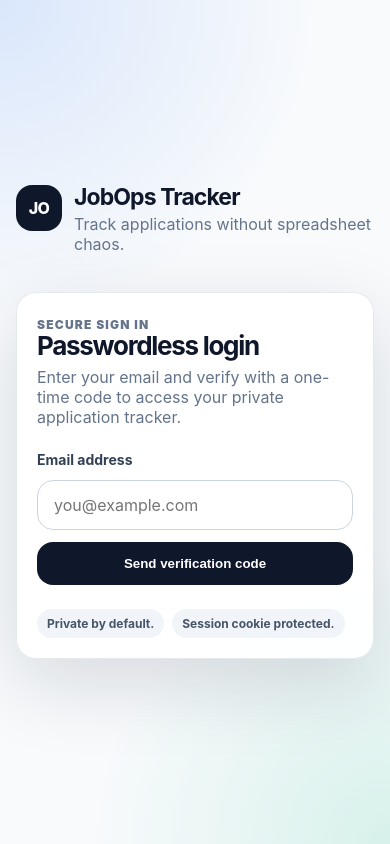
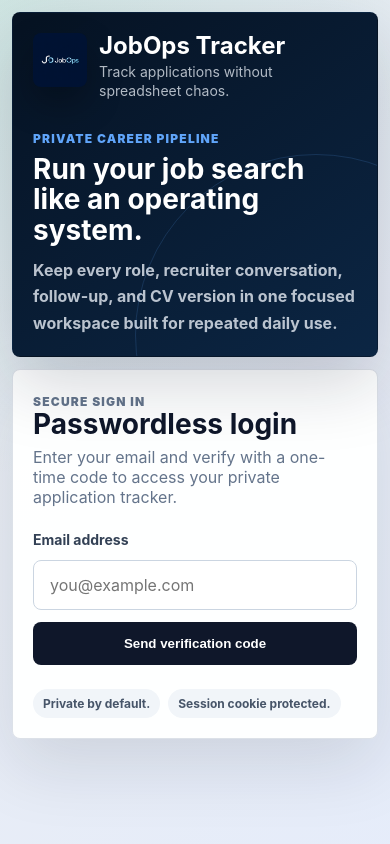
Before and after one commit to KrishnaTejaCheruku/jobops-tracker, a React (Vite) app in the folder apps/frontend/: page / in a window 390 px wide. Built offline with nearby package versions, Linux system fonts and the light colour scheme; no server answers.

Commit message:
feat: refresh branded frontend experience (#9)

```diff
--- a/apps/frontend/src/components/AuthGate.css
+++ b/apps/frontend/src/components/AuthGate.css
@@ -2,45 +2,63 @@
   min-height: 100vh;
   display: grid;
   place-items: center;
-  padding: 32px;
+  overflow-x: hidden;
+  padding: 30px;
   background:
-    radial-gradient(circle at top left, rgba(59, 130, 246, 0.16), transparent 34%),
-    radial-gradient(circle at bottom right, rgba(16, 185, 129, 0.14), transparent 32%),
-    #f8fafc;
+    linear-gradient(135deg, rgba(14, 30, 54, 0.05), rgba(37, 99, 235, 0.08)),
+    radial-gradient(circle at top left, rgba(16, 185, 129, 0.12), transparent 30rem),
+    #f6f8fb;
   color: #0f172a;
 }
 
 .auth-layout {
-  width: min(100%, 980px);
+  width: min(100%, 1040px);
+  min-height: 620px;
   display: grid;
-  grid-template-columns: minmax(0, 1.15fr) minmax(360px, 460px);
-  gap: 28px;
+  grid-template-columns: minmax(0, 1.12fr) minmax(340px, 420px);
+  gap: 18px;
   align-items: stretch;
 }
 
 .auth-product {
+  position: relative;
+  overflow: hidden;
   min-width: 0;
   display: flex;
   flex-direction: column;
   justify-content: space-between;
-  gap: 26px;
-  padding: 34px;
-  border: 1px solid rgba(148, 163, 184, 0.24);
-  border-radius: 28px;
-  background: rgba(255, 255, 255, 0.7);
-  box-shadow: 0 24px 80px rgba(15, 23, 42, 0.1);
-  backdrop-filter: blur(14px);
+  gap: 30px;
+  padding: 38px;
+  border: 1px solid rgba(15, 23, 42, 0.06);
+  border-radius: 8px;
+  background:
+    linear-gradient(145deg, rgba(6, 18, 34, 0.96), rgba(12, 39, 70, 0.94)),
+    #081526;
+  box-shadow: 0 26px 70px rgba(15, 23, 42, 0.18);
+  color: white;
+}
+
+.auth-product::after {
+  content: "";
+  position: absolute;
+  right: -120px;
+  bottom: -160px;
+  width: 360px;
+  height: 360px;
+  border: 1px solid rgba(96, 165, 250, 0.16);
+  border-radius: 999px;
 }
 
 .auth-card {
   width: min(100%, 460px);
   box-sizing: border-box;
-  background: rgba(255, 255, 255, 0.92);
-  border: 1px solid rgba(148, 163, 184, 0.24);
-  border-radius: 28px;
-  padding: 32px;
-  box-shadow: 0 24px 80px rgba(15, 23, 42, 0.14);
-  backdrop-filter: blur(14px);
+  align-self: center;
+  justify-self: center;
+  background: rgba(255, 255, 255, 0.96);
+  border: 1px solid rgba(148, 163, 184, 0.32);
+  border-radius: 8px;
+  padding: 34px;
+  box-shadow: 0 26px 70px rgba(15, 23, 42, 0.12);
 }
 
 .auth-card-compact {
@@ -52,32 +70,30 @@
 .auth-brand {
   display: flex;
   align-items: center;
-  gap: 14px;
-  margin-bottom: 28px;
+  gap: 16px;
   min-width: 0;
 }
 
-.auth-brand > div:not(.auth-logo) {
+.auth-brand > div {
   min-width: 0;
 }
 
-.auth-logo {
-  width: 48px;
-  height: 48px;
-  border-radius: 16px;
-  display: grid;
-  place-items: center;
-  background: #0f172a;
-  color: white;
-  font-weight: 800;
-  letter-spacing: -0.04em;
+.auth-logo-image {
+  width: 74px;
+  height: 74px;
+  flex: 0 0 auto;
+  border-radius: 8px;
+  object-fit: contain;
+  background: #071322;
+  box-shadow: 0 16px 34px rgba(0, 0, 0, 0.28);
 }
 
 .auth-brand h1 {
   margin: 0;
+  color: white;
   font-size: 24px;
   line-height: 1.1;
-  letter-spacing: -0.04em;
+  letter-spacing: 0;
   overflow-wrap: anywhere;
 }
 
@@ -88,6 +104,10 @@
   margin: 4px 0 0;
   color: #64748b;
   overflow-wrap: anywhere;
+}
+
+.auth-brand p {
+  color: rgba(226, 232, 240, 0.78);
 }
 
 .auth-copy {
@@ -104,147 +124,104 @@
   text-transform: uppercase;
 }
 
+.auth-product .auth-kicker {
+  color: #60a5fa;
+}
+
 .auth-copy h2 {
   margin: 0 0 8px;
-  font-size: 30px;
+  font-size: 32px;
   line-height: 1.05;
-  letter-spacing: -0.05em;
+  letter-spacing: 0;
   overflow-wrap: anywhere;
 }
 
 .auth-product-copy {
-  max-width: 560px;
+  max-width: 680px;
   min-width: 0;
 }
 
 .auth-product-copy h2 {
+  max-width: 680px;
   margin: 0 0 12px;
-  font-size: 42px;
-  line-height: 1;
-  letter-spacing: -0.045em;
+  color: white;
+  font-size: clamp(38px, 4.6vw, 58px);
+  line-height: 0.98;
+  letter-spacing: 0;
   overflow-wrap: anywhere;
 }
 
 .auth-product-copy p:last-child {
+  max-width: 640px;
   margin: 0;
-  color: #475569;
+  color: rgba(226, 232, 240, 0.82);
   font-size: 16px;
   font-weight: 650;
   line-height: 1.65;
   overflow-wrap: anywhere;
 }
 
-.auth-preview {
+.auth-workflow {
+  position: relative;
+  z-index: 1;
   display: grid;
-  gap: 16px;
-  padding: 18px;
-  border: 1px solid rgba(203, 213, 225, 0.82);
-  border-radius: 22px;
-  background: rgba(248, 250, 252, 0.86);
-}
-
-.auth-preview-header,
-.auth-preview-list div,
-.auth-trust-row {
-  display: flex;
-  align-items: center;
-  justify-content: space-between;
+  grid-template-columns: repeat(3, minmax(0, 1fr));
   gap: 12px;
 }
 
-.auth-preview-header span,
-.auth-preview-grid span {
-  color: #64748b;
-  font-size: 12px;
-  font-weight: 900;
-  letter-spacing: 0.06em;
-  text-transform: uppercase;
+.auth-workflow-item {
+  min-width: 0;
+  display: flex;
+  align-items: flex-start;
+  gap: 12px;
+  padding: 16px;
+  border: 1px solid rgba(148, 163, 184, 0.18);
+  border-radius: 8px;
+  background: rgba(255, 255, 255, 0.06);
 }
 
-.auth-preview-header strong {
-  color: #0f172a;
-  font-size: 13px;
+.auth-workflow-item > span {
+  width: 30px;
+  height: 30px;
+  flex: 0 0 auto;
+  display: grid;
+  place-items: center;
+  border-radius: 999px;
+  background: rgba(96, 165, 250, 0.18);
+  color: #bfdbfe;
+  font-size: 11px;
+  font-weight: 950;
 }
 
-.auth-preview-grid {
-  display: grid;
-  grid-template-columns: repeat(3, 1fr);
-  gap: 10px;
+.auth-workflow-item strong {
+  display: block;
+  color: white;
+  font-size: 14px;
+  line-height: 1.25;
 }
 
-.auth-preview-grid div {
-  min-width: 0;
-  padding: 14px;
-  border: 1px solid #e2e8f0;
-  border-radius: 16px;
-  background: white;
-}
-
-.auth-preview-grid strong {
-  display: block;
-  margin-top: 6px;
-  font-size: 28px;
-  line-height: 1;
-  letter-spacing: -0.04em;
-}
-
-.auth-preview-list {
-  display: grid;
-  gap: 10px;
-}
-
-.auth-preview-list div {
-  justify-content: flex-start;
-  min-width: 0;
-  padding: 10px 12px;
-  border-radius: 14px;
-  background: white;
-}
-
-.auth-preview-list p {
-  flex: 1;
-  min-width: 0;
-  margin: 0;
-  color: #334155;
-  font-size: 14px;
-  font-weight: 750;
+.auth-workflow-item p {
+  margin: 5px 0 0;
+  color: rgba(226, 232, 240, 0.72);
+  font-size: 13px;
+  font-weight: 650;
+  line-height: 1.45;
   overflow-wrap: anywhere;
 }
 
-.auth-preview-list strong {
-  color: #475569;
-  font-size: 12px;
-  white-space: nowrap;
-}
-
-.auth-dot {
-  width: 9px;
-  height: 9px;
-  flex: 0 0 auto;
-  border-radius: 999px;
-}
-
-.auth-dot-blue {
-  background: #2563eb;
-}
-
-.auth-dot-green {
-  background: #16a34a;
-}
-
-.auth-dot-amber {
-  background: #d97706;
-}
-
 .auth-trust-row {
-  justify-content: flex-start;
+  position: relative;
+  z-index: 1;
+  display: flex;
   flex-wrap: wrap;
+  gap: 8px;
+  align-items: center;
 }
 
 .auth-trust-row span {
   border-radius: 999px;
-  background: #eef2ff;
-  color: #3730a3;
+  background: rgba(255, 255, 255, 0.1);
+  color: #dbeafe;
   padding: 8px 11px;
   font-size: 12px;
   font-weight: 850;
@@ -265,7 +242,7 @@
   width: 100%;
   box-sizing: border-box;
   border: 1px solid #cbd5e1;
-  border-radius: 16px;
+  border-radius: 8px;
   padding: 14px 16px;
   font-size: 16px;
   outline: none;
@@ -281,7 +258,7 @@
 .auth-form button,
 .auth-logout-button {
   border: none;
-  border-radius: 16px;
+  border-radius: 8px;
   padding: 14px 16px;
   font-weight: 800;
   cursor: pointer;
@@ -330,7 +307,7 @@
 .auth-error,
 .auth-debug {
   margin-top: 16px;
-  border-radius: 16px;
+  border-radius: 8px;
   padding: 12px 14px;
   font-size: 14px;
 }
@@ -440,34 +417,48 @@
   border-radius: 999px;
 }
 
+@media (max-width: 980px) {
+  .auth-layout {
+    width: min(100%, 366px);
+    min-height: auto;
+    grid-template-columns: 1fr;
+  }
+
+  .auth-product {
+    padding: 26px;
+  }
+
+  .auth-workflow {
+    display: none;
+  }
+
+  .auth-product-copy h2 {
+    font-size: 32px;
+    line-height: 1.05;
+  }
+}
+
 @media (max-width: 640px) {
   .auth-page {
-    padding: 16px;
-    justify-items: start;
+    align-items: start;
+    justify-items: center;
+    overflow-x: hidden;
+    padding: 12px;
   }
 
   .auth-layout {
-    width: calc(100vw - 32px);
-    max-width: 360px;
-    min-width: 0;
-    grid-template-columns: 1fr;
-    gap: 14px;
+    width: 100%;
+    max-width: calc(100vw - 24px);
+    gap: 12px;
   }
 
-  .auth-product {
-    display: block;
-    padding: 0;
-    border: 0;
-    border-radius: 0;
-    background: transparent;
-    box-shadow: none;
-    backdrop-filter: none;
-  }
-
-  .auth-product-copy,
-  .auth-preview,
-  .auth-trust-row {
-    display: none;
+  .auth-product,
+  .auth-card {
+    width: 100%;
+    max-width: 100%;
+    box-sizing: border-box;
+    border-radius: 8px;
+    padding: 20px;
   }
 
   .auth-card {
@@ -475,34 +466,35 @@
     max-width: none;
     min-width: 0;
     overflow: hidden;
-    padding: 20px;
-    border-radius: 20px;
   }
 
   .auth-brand {
     align-items: flex-start;
     gap: 12px;
-    margin-bottom: 24px;
   }
 
-  .auth-brand > div:not(.auth-logo) {
-    flex: 1;
-    max-width: 100%;
+  .auth-logo-image {
+    width: 54px;
+    height: 54px;
   }
 
-  .auth-logo {
-    width: 46px;
-    height: 46px;
-    flex: 0 0 auto;
-    max-width: 46px;
+  .auth-brand p {
+    font-size: 14px;
+    line-height: 1.35;
   }
 
-  .auth-brand h1 {
-    font-size: 23px;
+  .auth-product-copy h2,
+  .auth-copy h2 {
+    font-size: 28px;
+    line-height: 1.08;
   }
 
-  .auth-copy h2 {
-    font-size: 26px;
+  .auth-workflow {
+    display: none;
+  }
+
+  .auth-trust-row {
+    display: none;
   }
 
   .auth-form,
--- a/apps/frontend/src/components/AuthGate.jsx
+++ b/apps/frontend/src/components/AuthGate.jsx
@@ -5,6 +5,7 @@ import {
   requestOTP,
   verifyOTP,
 } from "../lib/authApi";
+import jobopsLogo from "../assets/jobops_logo.png";
 import "./AuthGate.css";
 
 export default function AuthGate({ children }) {
@@ -137,7 +138,7 @@ export default function AuthGate({ children }) {
         <section className="auth-layout" aria-label="JobOps Tracker login">
           <div className="auth-product">
             <div className="auth-brand">
-              <div className="auth-logo">JO</div>
+              <img className="auth-logo-image" src={jobopsLogo} alt="JobOps" />
               <div>
                 <h1>JobOps Tracker</h1>
                 <p>Track applications without spreadsheet chaos.</p>
@@ -146,55 +147,41 @@ export default function AuthGate({ children }) {
 
             <div className="auth-product-copy">
               <p className="auth-kicker">Private career pipeline</p>
-              <h2>One place for roles, CV versions, recruiters, and follow-ups.</h2>
+              <h2>Run your job search like an operating system.</h2>
               <p>
-                Keep your job search operational: know what moved, what needs a follow-up,
-                and which CV version went to each company.
+                Keep every role, recruiter conversation, follow-up, and CV version in one
+                focused workspace built for repeated daily use.
               </p>
             </div>
 
-            <div className="auth-preview" aria-hidden="true">
-              <div className="auth-preview-header">
-                <span>Pipeline snapshot</span>
-                <strong>Today</strong>
-              </div>
-
-              <div className="auth-preview-grid">
+            <div className="auth-workflow" aria-label="JobOps workflow">
+              <div className="auth-workflow-item">
+                <span>01</span>
                 <div>
-                  <span>Active</span>
-                  <strong>12</strong>
-                </div>
-                <div>
-                  <span>Interviews</span>
-                  <strong>3</strong>
-                </div>
-                <div>
-                  <span>Follow-ups</span>
-                  <strong>4</strong>
+                  <strong>Capture the role</strong>
+                  <p>Company, recruiter, source, salary range, notes, and job link.</p>
                 </div>
               </div>
 
-              <div className="auth-preview-list">
+              <div className="auth-workflow-item">
+                <span>02</span>
                 <div>
-                  <span className="auth-dot auth-dot-blue" />
-                  <p>Technical interview</p>
-                  <strong>Wed</strong>
+                  <strong>Attach the right CV</strong>
+                  <p>Know exactly which CV version was sent to each company.</p>
                 </div>
+              </div>
+
+              <div className="auth-workflow-item">
+                <span>03</span>
                 <div>
-                  <span className="auth-dot auth-dot-green" />
-                  <p>Recruiter reply due</p>
-                  <strong>Today</strong>
-                </div>
-                <div>
-                  <span className="auth-dot auth-dot-amber" />
-                  <p>CV v4 sent</p>
-                  <strong>Saved</strong>
+                  <strong>Follow up on time</strong>
+                  <p>See overdue, due today, and upcoming actions before they slip.</p>
                 </div>
               </div>
             </div>
 
             <div className="auth-trust-row">
-              <span>OTP secured</span>
+              <span>Passwordless OTP</span>
               <span>User-scoped data</span>
               <span>HTTPS ready</span>
             </div>
--- a/apps/frontend/src/styles.css
+++ b/apps/frontend/src/styles.css
@@ -21,8 +21,8 @@
 
   --shadow-sm: 0 8px 24px rgba(15, 23, 42, 0.06);
   --shadow-md: 0 18px 50px rgba(15, 23, 42, 0.09);
-  --radius-md: 16px;
-  --radius-lg: 24px;
+  --radius-md: 10px;
+  --radius-lg: 12px;
 }
 
 * {
@@ -32,9 +32,10 @@
 body {
   margin: 0;
   min-width: 360px;
+  overflow-x: hidden;
   background:
-    radial-gradient(circle at top left, rgba(37, 99, 235, 0.12), transparent 34rem),
-    radial-gradient(circle at top right, rgba(124, 58, 237, 0.1), transparent 30rem),
+    linear-gradient(180deg, rgba(37, 99, 235, 0.06), transparent 22rem),
+    radial-gradient(circle at top right, rgba(16, 185, 129, 0.08), transparent 30rem),
     var(--bg);
   color: var(--text);
   font-family:
@@ -53,21 +54,25 @@ a:hover {
 }
 
 .app-shell {
-  width: min(1520px, calc(100% - 40px));
+  width: min(1440px, calc(100% - 48px));
   margin: 0 auto;
-  padding: 36px 0 56px;
+  padding: 28px 0 52px;
 }
 
 .hero {
   display: grid;
-  grid-template-columns: 1fr;
-  gap: 24px;
-  align-items: stretch;
+  grid-template-columns: minmax(0, 1fr) auto;
+  gap: 18px;
+  align-items: start;
   margin-bottom: 28px;
 }
 
 .hero-simple {
-  max-width: 920px;
+  max-width: none;
+}
+
+.hero-copy {
+  min-width: 0;
 }
 
 .eyebrow,
@@ -89,15 +94,15 @@ p {
 
 h1 {
   margin-bottom: 12px;
-  font-size: clamp(40px, 5vw, 68px);
-  line-height: 0.98;
-  letter-spacing: -0.05em;
+  font-size: clamp(34px, 4vw, 54px);
+  line-height: 1;
+  letter-spacing: 0;
 }
 
 h2 {
   margin-bottom: 0;
   font-size: 22px;
-  letter-spacing: -0.02em;
+  letter-spacing: 0;
 }
 
 h3 {
@@ -111,30 +116,47 @@ h3 {
 .subtitle {
   max-width: 760px;
   color: var(--muted);
-  font-size: 18px;
-  line-height: 1.6;
+  font-size: 17px;
+  line-height: 1.55;
+}
+
+.hero-meta {
+  display: flex;
+  flex-wrap: wrap;
+  gap: 8px;
+  margin-top: 18px;
+}
+
+.hero-meta span {
+  border: 1px solid var(--border);
+  border-radius: 999px;
+  background: rgba(255, 255, 255, 0.76);
+  color: #475467;
+  padding: 7px 10px;
+  font-size: 12px;
+  font-weight: 850;
 }
 
 .summary-grid {
   display: grid;
   grid-template-columns: repeat(4, minmax(160px, 1fr));
-  gap: 16px;
-  margin-bottom: 16px;
+  gap: 12px;
+  margin-bottom: 12px;
 }
 
 .secondary-summary-grid {
-  margin-bottom: 24px;
+  margin-bottom: 22px;
 }
 
 .summary-card {
   position: relative;
   overflow: hidden;
-  padding: 22px;
+  min-height: 118px;
+  padding: 18px;
   border: 1px solid var(--border);
   border-radius: var(--radius-lg);
-  background: rgba(255, 255, 255, 0.86);
+  background: rgba(255, 255, 255, 0.9);
   box-shadow: var(--shadow-sm);
-  backdrop-filter: blur(12px);
 }
 
 .summary-card::after {
@@ -157,8 +179,8 @@ h3 {
 }
 
 .summary-card strong {
-  font-size: 38px;
-  letter-spacing: -0.04em;
+  font-size: 34px;
+  letter-spacing: 0;
 }
 
 .summary-card-blue::after {
@@ -184,9 +206,8 @@ h3 {
 .card {
   border: 1px solid var(--border);
   border-radius: var(--radius-lg);
-  background: rgba(255, 255, 255, 0.92);
+  background: rgba(255, 255, 255, 0.94);
   box-shadow: var(--shadow-sm);
-  backdrop-filter: blur(12px);
 }
 
 .card-header {
@@ -194,7 +215,7 @@ h3 {
   justify-content: space-between;
   gap: 18px;
   align-items: flex-start;
-  padding: 24px 24px 0;
+  padding: 22px 22px 0;
 }
 
 .muted {
@@ -225,8 +246,8 @@ h3 {
 }
 
 .analytics-card {
-  margin-bottom: 24px;
-  padding-bottom: 24px;
+  margin-bottom: 22px;
+  padding-bottom: 22px;
 }
 
 .analytics-metrics {
@@ -239,7 +260,7 @@ h3 {
 .analytics-metric {
   padding: 16px;
   border: 1px solid var(--border);
-  border-radius: 18px;
+  border-radius: 10px;
   background: var(--card-soft);
 }
 
@@ -257,7 +278,7 @@ h3 {
   display: block;
   margin-bottom: 6px;
   font-size: 28px;
-  letter-spacing: -0.04em;
+  letter-spacing: 0;
 }
 
 .analytics-metric p {
@@ -287,7 +308,7 @@ h3 {
 .analytics-group {
   padding: 16px;
   border: 1px solid var(--border);
-  border-radius: 18px;
+  border-radius: 10px;
   background: white;
 }
 
@@ -346,8 +367,8 @@ h3 {
 
 .workspace {
   display: grid;
-  grid-template-columns: 520px minmax(0, 1fr);
-  gap: 24px;
+  grid-template-columns: 500px minmax(0, 1fr);
+  gap: 22px;
   align-items: start;
 }
 
@@ -392,7 +413,7 @@ textarea {
   width: 100%;
   min-height: 44px;
   border: 1px solid var(--border-strong);
-  border-radius: 14px;
+  border-radius: 8px;
   padding: 11px 12px;
   background: white;
   color: var(--text);
@@ -418,7 +439,7 @@ textarea {
 
 .btn {
   border: 0;
-  border-radius: 14px;
+  border-radius: 8px;
   padding: 11px 16px;
   font: inherit;
   font-size: 14px;
@@ -459,7 +480,7 @@ textarea {
 .btn-small {
   padding: 8px 10px;
   font-size: 12px;
-  border-radius: 11px;
+  border-radius: 8px;
 }
 
 .btn-full {
@@ -471,7 +492,7 @@ textarea {
   margin: 16px 0 0;
   padding: 12px 14px;
   border: 1px solid #bfdbfe;
-  border-radius: 14px;
+  border-radius: 8px;
   background: var(--blue-soft);
   color: #1d4ed8;
   font-weight: 850;
@@ -489,7 +510,7 @@ textarea {
   margin: 20px 24px 0;
   padding: 16px;
   border: 1px solid var(--border);
-  border-radius: 18px;
+  border-radius: 10px;
   background: var(--card-soft);
 }
 
@@ -516,7 +537,7 @@ table {
 
 th,
 td {
-  padding: 14px 12px;
+  padding: 12px;
   border-bottom: 1px solid var(--border);
   text-align: left;
   vertical-align: top;
@@ -619,7 +640,7 @@ td small {
   height: 48px;
   display: grid;
   place-items: center;
-  border-radius: 16px;
+  border-radius: 8px;
   background: var(--blue-soft);
   color: var(--blue);
   font-size: 13px;
@@ -663,8 +684,8 @@ td small {
 
 .cv-card,
 .followup-card {
-  margin-bottom: 24px;
-  padding-bottom: 24px;
+  margin-bottom: 22px;
+  padding-bottom: 22px;
 }
 
 .cv-version-form {
@@ -692,7 +713,7 @@ td small {
   align-items: center;
   padding: 16px;
   border: 1px solid var(--border);
-  border-radius: 18px;
+  border-radius: 10px;
   background: var(--card-soft);
 }
 
@@ -769,7 +790,7 @@ td small {
   width: min(760px, 100%);
   max-height: 82vh;
   overflow: auto;
-  border-radius: 28px;
+  border-radius: 12px;
   background: white;
   padding-bottom: 24px;
   box-shadow: 0 24px 80px rgba(15, 23, 42, 0.35);
@@ -805,8 +826,16 @@ td small {
 
 @media (max-width: 720px) {
   .app-shell {
-    width: min(100% - 28px, 1520px);
+    width: min(100% - 24px, 1440px);
     padding-top: 24px;
+  }
+
+  .hero {
+    grid-template-columns: 1fr;
+  }
+
+  .theme-toggle {
+    justify-self: start;
   }
 
   .summary-grid,
@@ -957,7 +986,7 @@ td small {
   width: min(980px, 100%);
   max-height: 86vh;
   overflow: auto;
-  border-radius: 28px;
+  border-radius: 12px;
   background: white;
   box-shadow: 0 24px 80px rgba(15, 23, 42, 0.35);
 }
@@ -1147,6 +1176,11 @@ html[data-theme="dark"] .theme-toggle {
   background: rgba(17, 24, 39, 0.88);
 }
 
+html[data-theme="dark"] .hero-meta span {
+  background: rgba(17, 24, 39, 0.72);
+  color: var(--muted);
+}
+
 html[data-theme="dark"] .card,
 html[data-theme="dark"] .summary-card {
   background: rgba(17, 24, 39, 0.88);
```
Also changed, not shown: apps/frontend/src/App.jsx (+14 -6 lines), apps/frontend/src/assets/jobops_logo.png (added).
